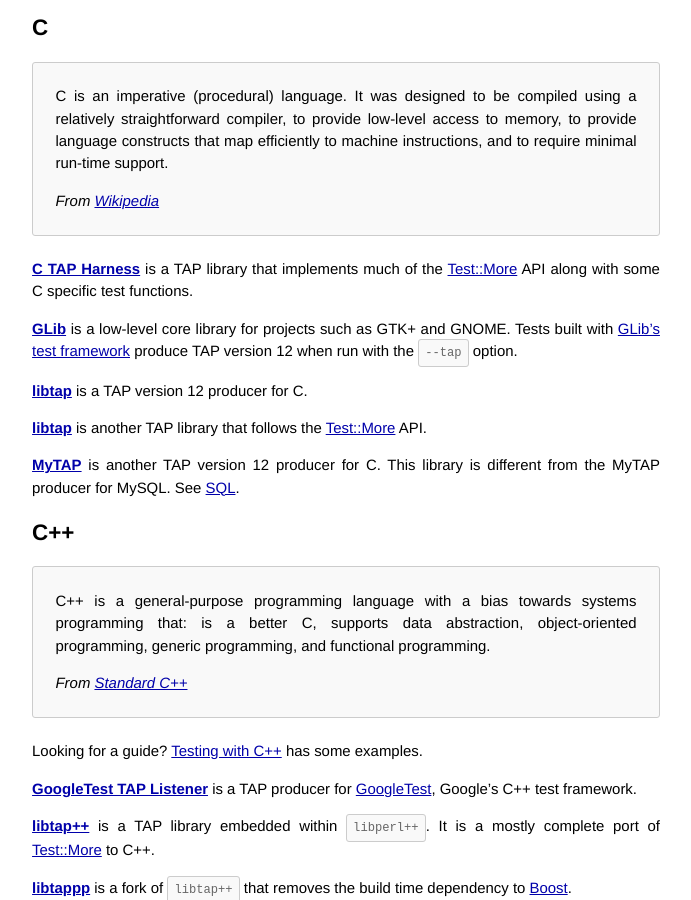
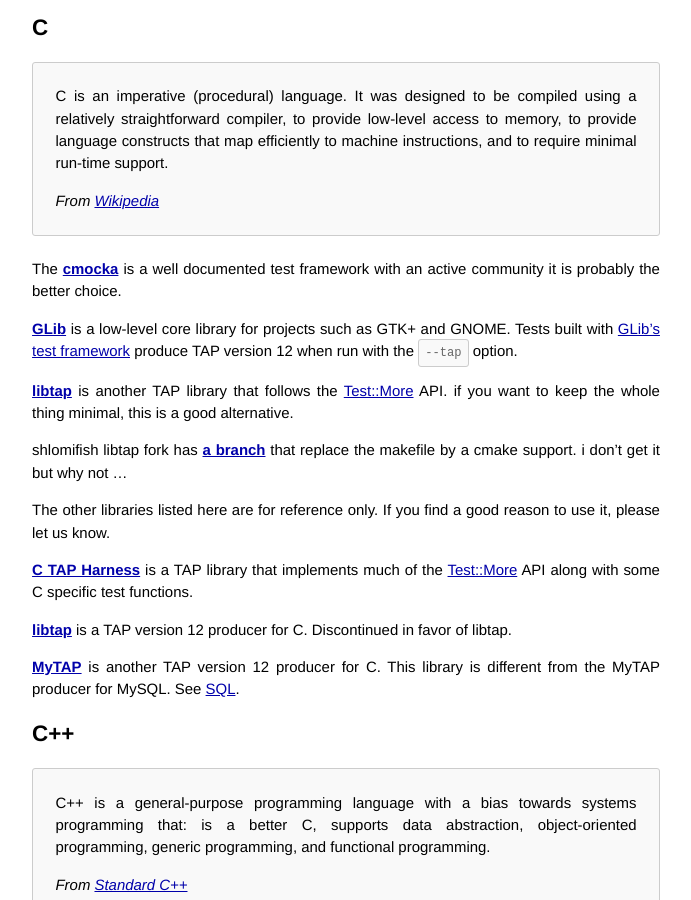
Before and after one commit to TestAnything/testanything.github.io, a Jekyll site: the page built from producers.md, in a window 1280 px wide and 900 px high, scrolled down 718 px. Shown: the whole window, without its empty margins (294-985 px from the left). Built offline with Jekyll 4.4.1, drawn with Linux system fonts in a browser that asks for light colours.

Commit message:
add mocka and clarify the list of C producers
result of investigations started in the issue #134

```diff
--- a/producers.md
+++ b/producers.md
@@ -68,10 +68,8 @@
 >
 > *From [Wikipedia](https://en.wikipedia.org/wiki/C_%28programming_language%29)*
 
-**[C TAP Harness](http://www.eyrie.org/~eagle/software/c-tap-harness/)** is a
-TAP library that implements much of the
-[Test::More](http://perldoc.perl.org/Test/More.html) API along with some C
-specific test functions.
+The **[cmocka](https://cmocka.org/)** is a well documented test framework with an
+active community it is probably the better choice.
 
 **[GLib](https://git.gnome.org/browse/glib/)** is a
 low-level core library for projects such as GTK+ and GNOME.
@@ -79,11 +77,24 @@
 framework](https://developer.gnome.org/glib/stable/glib-Testing.html)
 produce TAP version 12 when run with the `--tap` option.
 
+**[libtap](http://github.com/zorgnax/libtap)** is another TAP library that
+follows the [Test::More](http://perldoc.perl.org/Test/More.html) API. if you
+want to keep the whole thing minimal, this is a good alternative.
+
+shlomifish libtap fork has
+**[a branch](https://github.com/shlomif/libtap/tree/cmake)** that replace the
+makefile by a cmake support. i don't get it but why not ...
+
+The other libraries listed here are for reference only. If you find a good
+reason to use it, please let us know.
+
+**[C TAP Harness](http://www.eyrie.org/~eagle/software/c-tap-harness/)** is a
+TAP library that implements much of the
+[Test::More](http://perldoc.perl.org/Test/More.html) API along with some C
+specific test functions.
+
 **[libtap](http://www.shlomifish.org/open-source/projects/libtap/)** is a
-TAP version 12 producer for C.
-
-**[libtap](http://github.com/zorgnax/libtap)** is another TAP library that
-follows the [Test::More](http://perldoc.perl.org/Test/More.html) API.
+TAP version 12 producer for C. Discontinued in favor of libtap.
 
 **[MyTAP](http://www.kindahl.net/mytap/doc/)** is another TAP version 12
 producer for C. This library is different from the MyTAP producer for MySQL.
```
